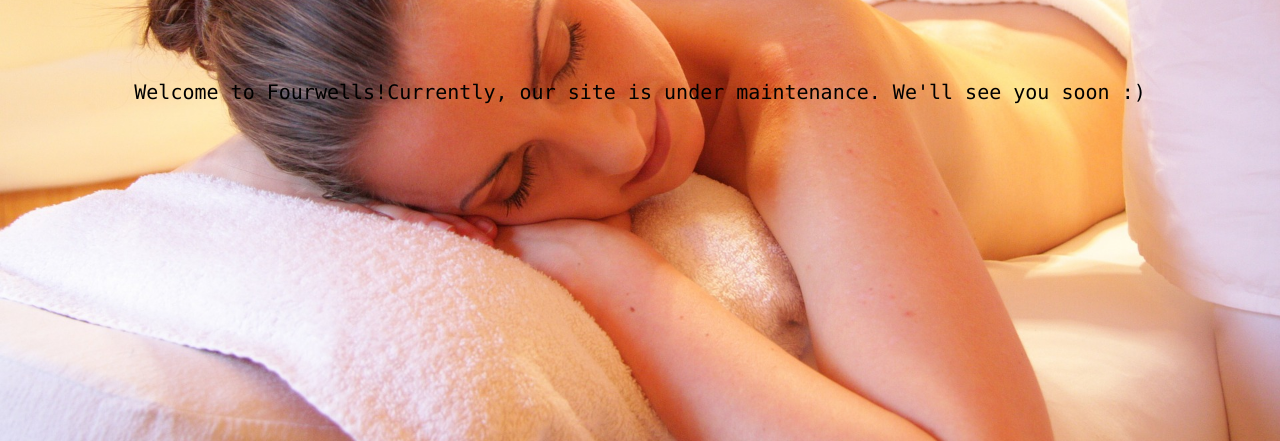
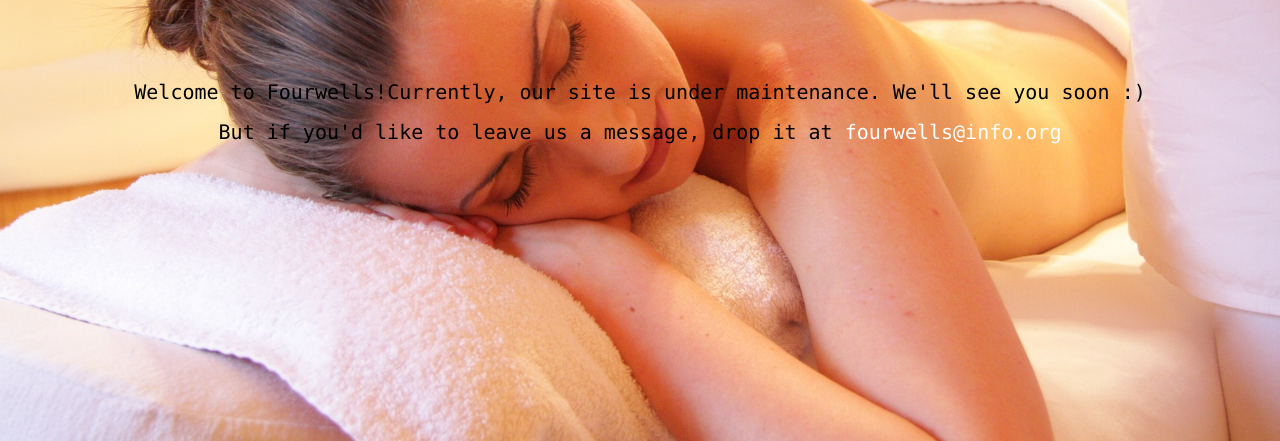
Before and after one commit to katiemacharia/Fourwells, a plain HTML site: page index.html in a window 1280 px wide. Shown: the part 359-800 px from the top of the page. Drawn offline with Linux system fonts and the light colour scheme; a web font is replaced by a local one.

Commit message:
add second text

```diff
--- a/css/style.css
+++ b/css/style.css
@@ -34,3 +34,13 @@ div#inner-header {
   font-family: Menlo,Monaco,Consolas,"Courier New",monospace;
   font-size: 20px;
 }
+
+#coming-soon a{
+  color: #fff;
+  text-decoration: none;
+}
+
+#coming-soon a:hover {
+  color: orangered;
+  text-decoration: none;
+}
--- a/js/index.js
+++ b/js/index.js
@@ -12,6 +12,15 @@ $(document).ready(function () {
     setTimeout(() => {
       addText();
     }, 4000); // 4000 ms => 4 seconds!
+    setTimeout(() => {
+      addSecondText();
+    }, 5000); // 4000 ms => 4 seconds!
+  }
+
+  function addSecondText() {
+    $("#coming-soon").append(
+      "<p>But if you'd like to leave us a message, drop it at <a no-ref=''>fourwells@info.org</a></p>"
+    )
   }
 
 })
```
